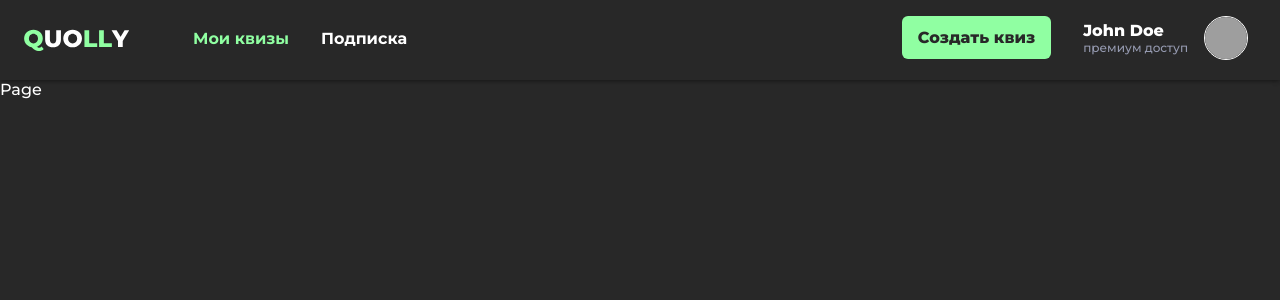
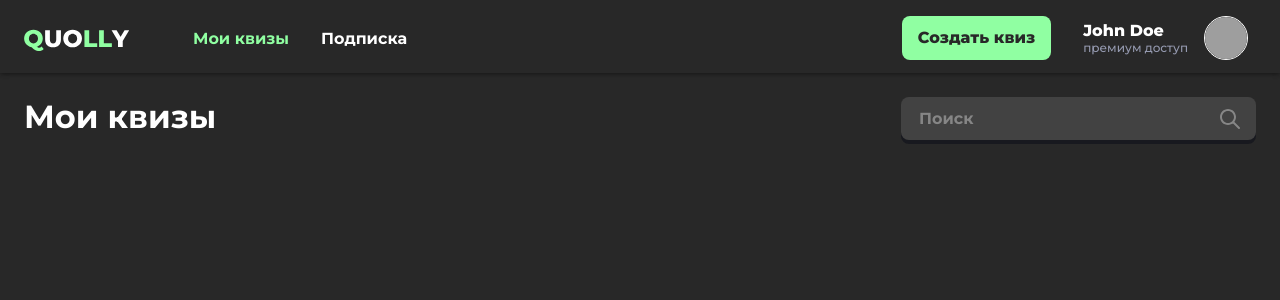
Before and after one commit to karisDev/quolly-frontend, a Next.js app: page /dashboard in a window 1280 px wide. Shown: the top 300 px of the page. Built offline with nearby package versions, Linux system fonts and the light colour scheme; grey boxes are pictures that could not be loaded.

Commit message:
improve quiz, navbar and dashboard

```diff
--- /dev/null
+++ b/app/dashboard/dashboardPage.module.scss
@@ -0,0 +1,20 @@
+.dashboardPageWrapper {
+  margin: 0 auto;
+  width: 100%;
+  height: 100%;
+  padding: 0 24px;
+  max-width: 1400px;
+  .pageHeader {
+    display: flex;
+    margin: 24px 0;
+    gap: 16px;
+    h1 {
+      white-space: nowrap;
+    }
+    .filters {
+      margin-left: auto;
+      max-width: 355px;
+      width: 100%;
+    }
+  }
+}
--- a/app/dashboard/page.tsx
+++ b/app/dashboard/page.tsx
@@ -1,7 +1,24 @@
-import React from "react";
+"use client";
+import AccentInput from "@/components/ui/inputs/AccentInput/AccentInput";
+import cl from "./dashboardPage.module.scss";
+import SearchSvg from "../assets/vectors/search.svg";
 
 const Page = () => {
-  return <div>Page</div>;
+  return (
+    <div className={cl.dashboardPageWrapper}>
+      <div className={cl.pageHeader}>
+        <h1>Мои квизы</h1>
+        <div className={cl.filters}>
+          <AccentInput
+            className={cl.search}
+            type="text"
+            placeholder="Поиск"
+            icon={<SearchSvg />}
+          />
+        </div>
+      </div>
+    </div>
+  );
 };
 
 export default Page;
--- a/app/room/[room_id]/roomPage.module.scss
+++ b/app/room/[room_id]/roomPage.module.scss
@@ -111,6 +111,7 @@
       height: 200px;
       word-break: break-all;
       cursor: pointer;
+      transition: opacity 0.3s ease;
     }
     &.answered {
       .answerCard {
--- /dev/null
+++ b/components/ui/inputs/AccentInput/AccentInput.module.scss
@@ -0,0 +1,47 @@
+.iconInputWrapper {
+  position: relative;
+  width: 100%;
+  .iconContainer {
+    position: absolute;
+    top: 12px; // padding 12
+    right: 16px;
+    width: 20px;
+    height: 20px;
+    display: flex;
+    align-items: center;
+    justify-content: center;
+    svg {
+      width: 100%;
+      height: 100%;
+      color: var(--text-color-main);
+    }
+  }
+  input {
+    padding: 12px;
+    padding-left: 18px;
+    padding-right: 48px;
+    font-size: 16px;
+    font-weight: 700;
+    box-sizing: border-box;
+    outline: none;
+    border: none;
+    border-radius: 8px;
+    width: 100%;
+    transition: border-color 0.3s ease;
+    color: var(--text-color-main);
+    box-shadow: 0px 4px 0px var(--input-secondary-shadow-color);
+    background-color: var(--input-secondary-bg-color);
+    &::placeholder {
+      color: var(--input-secondary-placeholder-color);
+    }
+    &:disabled {
+      cursor: not-allowed;
+      opacity: 0.5;
+    }
+  }
+  &.error {
+    input {
+      border: 2px solid var(--color-error);
+    }
+  }
+}
--- /dev/null
+++ b/components/ui/inputs/AccentInput/AccentInput.tsx
@@ -0,0 +1,31 @@
+import cl from "./AccentInput.module.scss";
+
+interface IProps extends React.InputHTMLAttributes<HTMLInputElement> {
+  icon?: JSX.Element;
+  placeholder?: string;
+  type?: string;
+  className?: string;
+  error?: boolean;
+  name?: string;
+}
+
+const AccentInput = ({
+  icon,
+  placeholder,
+  type,
+  className,
+  error,
+  name,
+  ...props
+}: IProps) => {
+  return (
+    <div
+      className={`${cl.iconInputWrapper} ${className} ${error ? cl.error : ""}`}
+    >
+      <div className={cl.iconContainer}>{icon}</div>
+      <input name={name} placeholder={placeholder} type={type} {...props} />
+    </div>
+  );
+};
+
+export default AccentInput;
--- a/components/ui/navbars/MainNav.module.scss
+++ b/components/ui/navbars/MainNav.module.scss
@@ -39,15 +39,13 @@
       display: flex;
       gap: 32px;
       .mainNavButton {
-        cursor: pointer;
         font-weight: 800;
-        border-radius: 6px;
-        font-size: 16px;
-        border: none;
+        border-radius: 8px;
         background-color: var(--color-accent-1);
         color: var(--bg-color-main);
         padding: 12px 16px;
-        height: min-content;
+        text-decoration: none;
+        text-align: center;
       }
       .mainNavUser {
         display: flex;
--- a/components/ui/navbars/MainNav.tsx
+++ b/components/ui/navbars/MainNav.tsx
@@ -33,7 +33,9 @@ const MainNav = () => {
           </li>
         </ul>
         <div className={cl.mainNavRight}>
-          <button className={cl.mainNavButton}>Создать квиз</button>
+          <Link className={cl.mainNavButton} href="/create_quiz">
+            Создать квиз
+          </Link>
           <div className={cl.mainNavUser}>
             <div className={cl.mainNavUserBody}>
               <h3 className={cl.mainNavUserName}>John Doe</h3>
--- a/styles/index.scss
+++ b/styles/index.scss
@@ -10,6 +10,10 @@ $btn-main-shadow-color: #ffffff;
 $btn-main-disabled-bg-color: #5f5f5f;
 $btn-main-disabled-text-color: #989898;
 $btn-main-disabled-shadow-color: #989898;
+
+$input-secondary-bg-color: #424242;
+$input-secondary-placeholder-color: rgba(255, 255, 255, 0.36);
+$input-secondary-shadow-color: #18191f;
 
 $color-accent-1: #90ffa2;
 $color-error: #ff90a4;
@@ -42,6 +46,10 @@ body {
   --color-palette-4: #{$color-palette-4};
   --text-color-palette: #{$bg-color-dark};
 
+  --input-secondary-bg-color: #{$input-secondary-bg-color};
+  --input-secondary-placeholder-color: #{$input-secondary-placeholder-color};
+  --input-secondary-shadow-color: #{$input-secondary-shadow-color};
+
   --btn-main-bg-color: #{$btn-main-bg-color};
   --btn-main-text-color: #{$btn-main-text-color};
   --btn-main-shadow-color: #{$btn-main-shadow-color};
```
Also changed, not shown: app/assets/vectors/search.svg (added).
